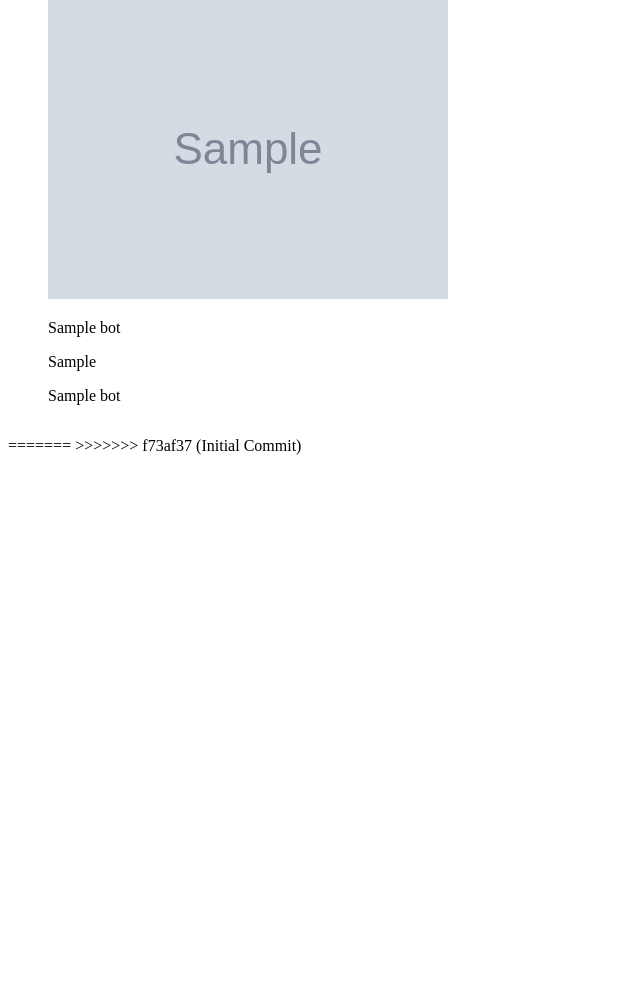
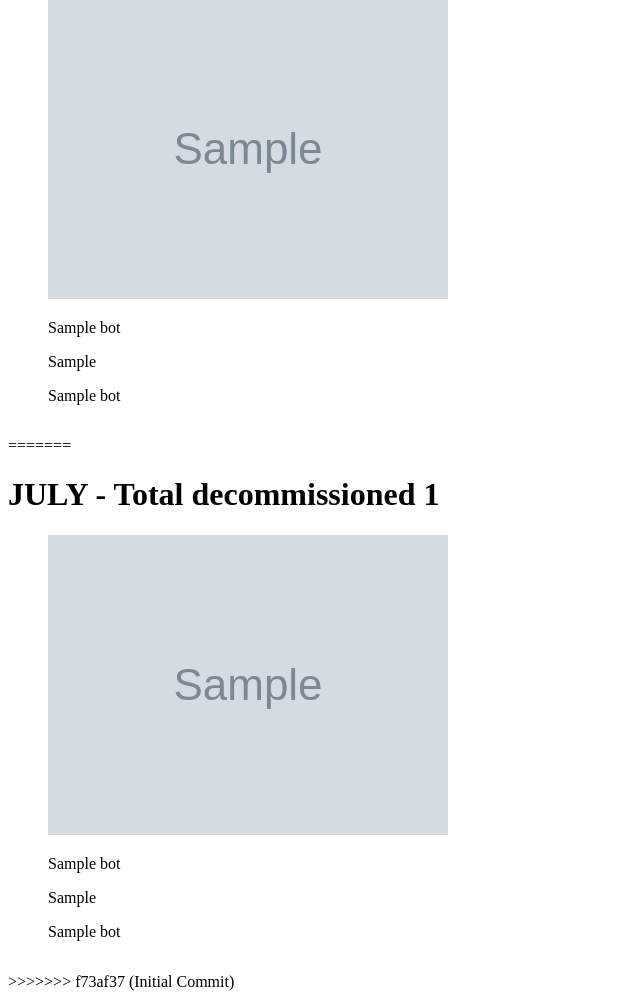
Before and after one commit to qriousjorGit/robot-project, a Flask app: template templates/all.html in a window 1280 px wide. Shown: the part 4632-5631 px from the top of the page, without its empty margins (0-640 px from the left). Before the commit the page ends 5087 px from the top, so only its background shows below. Run offline with Flask 2, Linux system fonts and the light colour scheme; the template is opened without the code that fills it: most values are stand-ins (such as "Sample title", 1, 10 or a date in 2020); grey boxes marked "Sample" are stand-in pictures.

Commit message:
Update add July data

```diff
--- a/server.py
+++ b/server.py
@@ -74,15 +74,22 @@ for bot in all_bots:
 
 print(f"June list {len(junebots)}")
 
+julybots = []
+for bot in all_bots:
+    if bot.robot_deactivated.startswith('07'):
+        julybots.append(bot)
+
+print(f"July list {len(julybots)}")
+
 
 @app.route('/')
 def home():
-    return render_template('index.html', jan_list=janbots, feb_list=febbots, march_list=marchbots, april_list=aprilbots, may_list=maybots, june_list=junebots)
+    return render_template('index.html', jan_list=janbots, feb_list=febbots, march_list=marchbots, april_list=aprilbots, may_list=maybots, june_list=junebots, july_list=julybots)
     #TODO: There's probably a better way to render the template with "length" than passing a list for every month
 
 @app.route('/all')
 def show_all():
-    return render_template('all.html', jan_list=janbots, feb_list=febbots, march_list=marchbots, april_list=aprilbots, may_list=maybots, june_list=junebots)
+    return render_template('all.html', jan_list=janbots, feb_list=febbots, march_list=marchbots, april_list=aprilbots, may_list=maybots, june_list=junebots, july_list=julybots)
 
 
 @app.route('/<month>')
@@ -100,8 +107,8 @@ def show_month(month):
         return render_template('month.html', bot_list=maybots)
     elif month == '6':
         return render_template('month.html', bot_list=junebots)
-    # elif month == '7':
-    #     return render_template('month.html', bot_list=junebots)
+    elif month == '7':
+        return render_template('month.html', bot_list=julybots)
 
 
 @app.route('/contact', methods=['GET', 'POST'])
--- a/templates/all.html
+++ b/templates/all.html
@@ -196,6 +196,24 @@
 </html>
 =======
 
+    <h1>JULY - Total decommissioned {{july_list|length}}</h1>
+        <ul>
+            {% for bot in july_list %}
+                <li class="image">
+                    <div style="width: 14em;">
+                            <img src="{{bot.robot_photo}}" alt="image not found">
+                            <p style="width: 10em">{{bot.robot_name}}</p>
+                            <p style="width: 75%">{{bot.robot_deactivated}}</p>
+                            {% if bot.robot_title == ""  %}
+                                <p>No title</p>
+                            {% else %}
+                                <p style="width: 99%">{{bot.robot_title}}</p>
+                            {% endif %}
+                    </div>
+                </li>
+            {% endfor %}
+        </ul>
+
 </body>
 </html>
 >>>>>>> f73af37 (Initial Commit)
```
